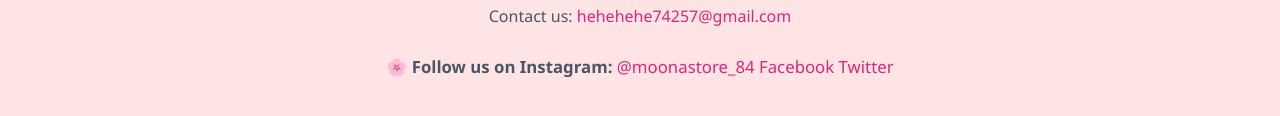
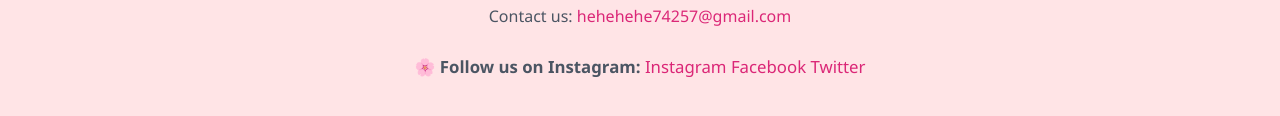
Before and after one commit to JUN-HEL/moonastore, a plain HTML site: page index.html in a window 1280 px wide. Shown: the part 2868-2984 px from the top of the page. Drawn offline with Linux system fonts and the light colour scheme.

Commit message:
Update index.html

```diff
--- a/index.html
+++ b/index.html
@@ -101,7 +101,7 @@
             </p>
             <div class="footer-links">
                 <p>🌸 Follow us on Instagram: <a href="https://instagram.com/moonastore_84"
-                        target="_blank">@moonastore_84</a>
+                        target="_blank">Instagram</a>
                     <a href="#">Facebook</a>
                     <a href="#">Twitter</a>
             </div>
```
